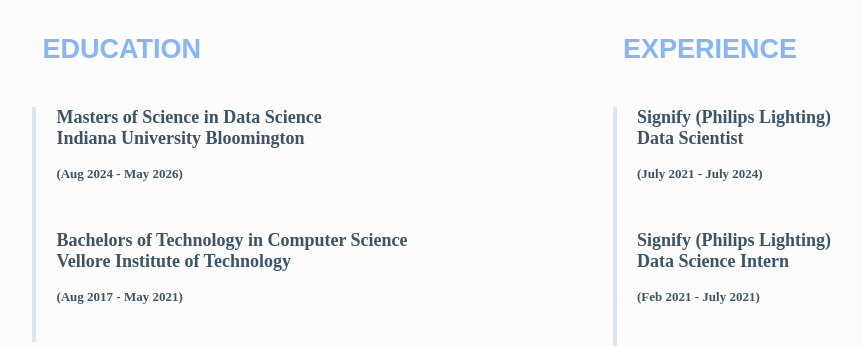
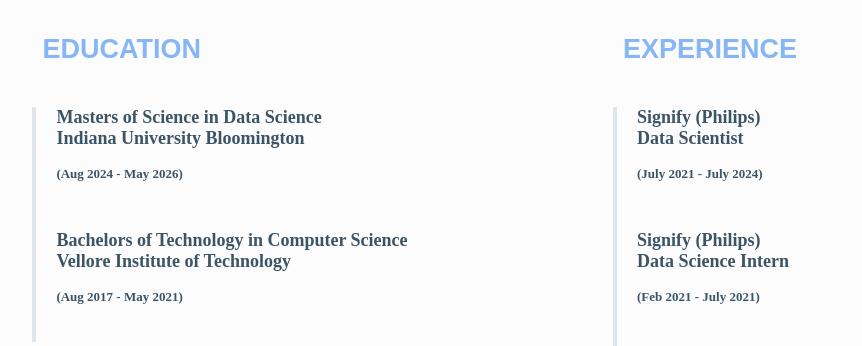
Before and after one commit to yashhvyass/portfolio_website, a Flask app: page / in a window 1280 px wide. Shown: the part 925-1271 px from the top of the page, without its empty margins (102-964 px from the left). Run offline with Flask 3, Linux system fonts and the light colour scheme; some libraries are stand-ins or nearby versions.

Commit message:
added updated resume

```diff
--- a/templates/home.html
+++ b/templates/home.html
@@ -158,13 +158,13 @@
             </header>
             <div class="contents">
                 <div class="box">
-                    <h2>Signify (Philips Lighting)</h2>
+                    <h2>Signify (Philips)</h2>
                     <h3>Data Scientist</h3>
                     <h4>(July 2021 - July 2024)</h4>
                 </div>
 
                 <div class="box">
-                    <h2>Signify (Philips Lighting)</h2>
+                    <h2>Signify (Philips)</h2>
                     <h3>Data Science Intern</h3>
                     <h4>(Feb 2021 - July 2021)</h4>
                 </div>
```
Also changed, not shown: 1 other file.
